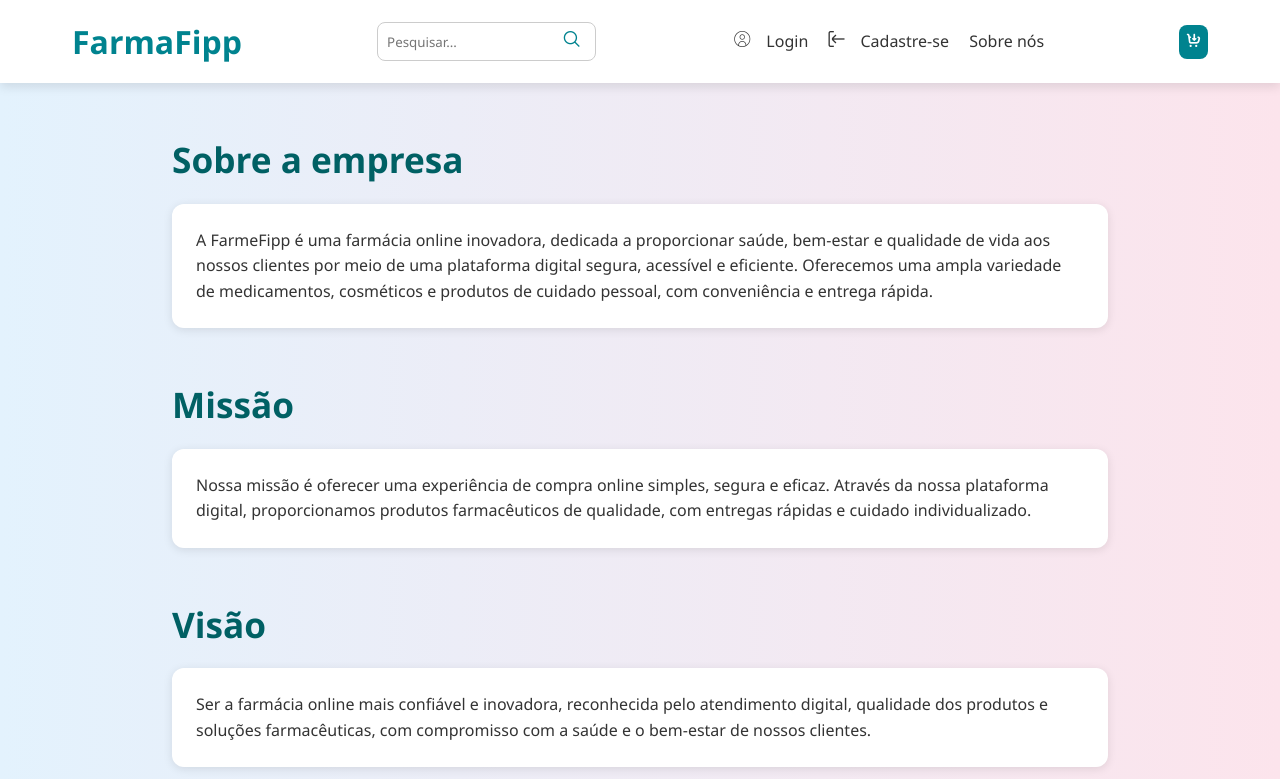
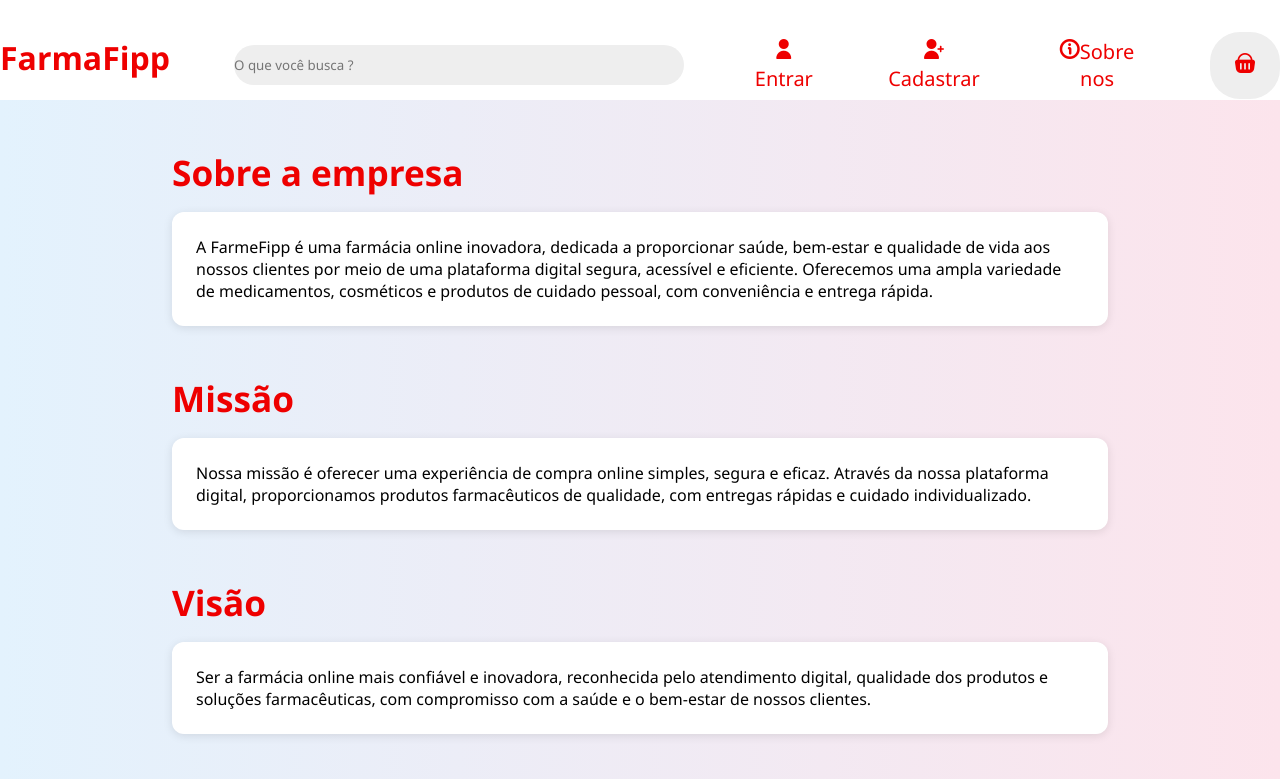
Before and after one commit to ryan-ggarcia/FarmaFipp, a plain HTML site: page sobre.html in a window 1280 px wide. Shown: the top 779 px of the page. Drawn offline with nearby package versions, Linux system fonts and the light colour scheme.

Commit message:
mudança no sobre

```diff
--- a/sobre.html
+++ b/sobre.html
@@ -4,12 +4,23 @@
 <head>
   <meta charset="UTF-8">
   <meta name="viewport" content="width=device-width, initial-scale=1.0">
-  <link rel="stylesheet" href="https://cdn-uicons.flaticon.com/2.6.0/uicons-bold-rounded/css/uicons-bold-rounded.css">
-  <link rel="stylesheet" href="https://cdn-uicons.flaticon.com/2.6.0/uicons-regular-straight/css/uicons-regular-straight.css">
-  <link rel="stylesheet" href="https://cdn-uicons.flaticon.com/2.6.0/uicons-thin-rounded/css/uicons-thin-rounded.css">
-  <link rel="stylesheet" href="https://cdnjs.cloudflare.com/ajax/libs/font-awesome/6.4.0/css/all.min.css">
+  <link rel='stylesheet'
+        href='https://cdn-uicons.flaticon.com/3.0.0/uicons-solid-rounded/css/uicons-solid-rounded.css'>
+    <link rel='stylesheet'
+        href='https://cdn-uicons.flaticon.com/3.0.0/uicons-solid-rounded/css/uicons-solid-rounded.css'>
+    <link rel='stylesheet'
+        href='https://cdn-uicons.flaticon.com/3.0.0/uicons-solid-rounded/css/uicons-solid-rounded.css'>
+    <link rel='stylesheet' href='https://cdn-uicons.flaticon.com/3.0.0/uicons-bold-rounded/css/uicons-bold-rounded.css'>
+
   <title>Sobre nós - FarmaFipp</title>
   <style>
+    :root {
+    --primary-color: #1E2EDE;
+    --azul: #00bbf9;
+    --secundary-color: #ee0000;
+    --button-color: #d3d3d3;
+    --textProd: #505050;
+}
     * {
       margin: 0;
       padding: 0;
@@ -18,85 +29,104 @@
     }
 
 body {
-      background: linear-gradient(to right, #e3f2fd, #fce4ec);
-      color: #333;
-      line-height: 1.6;
-      scroll-behavior: smooth;
+    font-family: 'trebuchet MS';
+    box-sizing: border-box;
+    margin: 0;
+    padding: 0;
+     background: linear-gradient(to right,#e3f2fd,#fce4ec);
 }
 
-    header {
-      background: white;
-      box-shadow: 0 4px 10px rgba(0, 0, 0, 0.1);
-      position: sticky;
-      top: 0;
-      z-index: 1000;
+#header-index{
+    display: flex;
+    flex-direction: row;
+    justify-content: space-around;
+    align-items: center;
+    height: 100px;
+    width: 100%;
+    z-index: 5;
+    background-color: #fff;
+}
+
+.logo a {
+    font-size: 2rem;
+    font-weight: 800;
+    cursor: pointer;
+    text-decoration: none;
+    color: var(--secundary-color);
 }
 
 nav {
     display: flex;
-      justify-content: space-between;
+    flex-direction: row;
+    gap: 4rem;
     align-items: center;
-      padding: 1rem 2rem;
-      flex-wrap: wrap;
-      max-width: 1200px;
-      margin: auto;
+    text-align: center;
+    margin-top: 15px;
 }
 
-    .logo a {
-      color: #00838f;
-      font-size: 2rem;
-      font-weight: bold;
-      text-decoration: none;
-      transition: color 0.3s;
+.pesquisa {
+    display: flex;
+    align-items: center;
 }
 
-    .logo a:hover {
-      color: #006064;
-    }
-
-    .pesquisa input[type="search"] {
-      padding: 0.6rem;
-      border: 1px solid #ccc;
-      border-radius: 8px;
+.pesquisa input {
+    height: 40px;
+    width: 450px;
+    border-radius: 20px;
+    border: none;
+    background-color: #eee;
     outline: none;
 }
 
-    .iconPes {
-      margin-left: -2rem;
-      cursor: pointer;
-      color: #00838f;
+.pesquisa input:focus {
+    background-color: #d3d3d3;
+    border: #666 1px solid;
 }
 
-    .link a, .link i {
-      margin-left: 1rem;
-      color: #333;
+nav a {
     text-decoration: none;
-      font-size: 1rem;
-      transition: color 0.3s;
+    color: var(--secundary-color);
+    font-size: 20px;
+    cursor: pointer;
+    position: relative;
 }
 
-    .link a:hover, .link i:hover {
-      color: #00838f;
+nav a::after {
+    content: '';
+    position: absolute;
+    top: 1;
+    left: 0;
+    bottom: 0;
+    width: 0px;
+    height: 2px;
+    background-color: var(--secundary-color);
+    transition: width 0.6s ease;
 }
 
-    .carrinho button {
-      background: #00838f;
-      border: none;
-      padding: 0.5rem;
-      border-radius: 8px;
-      color: white;
-      cursor: pointer;
-      transition: background 0.3s;
+nav a:hover::after {
+    width: 100px;
 }
 
-    .carrinho button:hover {
-      background: #006064;
+.btn-carrinho {
+    padding: 20px 25px;
+    border-radius: 30px;
+    border: none;
+    background-color: #eee;
+    transition: background-color ease 0.1s;
+}
+.btn-carrinho i{
+    font-size: 20px;
+    color: var(--secundary-color);
+}
+.btn-carrinho:hover {
+    background-color: #ddd;
 }
 
     main {
       padding: 3rem 2rem;
       max-width: 1000px;
       margin: auto;
+
     }
 
     section {
@@ -113,7 +143,7 @@
 
     .h1 h1 {
       font-size: 2.2rem;
-      color: #006064;
+      color: #ee0000;
       margin-bottom: 1rem;
     }
 
@@ -195,19 +225,26 @@
       <div class="logo">
         <a href="index.html">FarmaFipp</a>
       </div>
+      <nav>
             <div class="pesquisa">
-        <form id="form-pesquisa">
-          <input type="search" placeholder="Pesquisar..." id="campo-pesquisa">
-          <i class="iconPes fi fi-rs-search"></i>
-        </form>
+                <input type="search" placeholder="O que você busca ?">
+                <div class="icon-search">
+
                 </div>
-      <div class="link">
-        <i class="fi fi-tr-circle-user"></i><a href="login.html" target="_blank">Login</a>
-        <i class="fi fi-rs-enter"></i><a href="cad.html" target="_blank">Cadastre-se</a>
-        <a href="sobre.html">Sobre nós</a>
             </div>
-      <div class="carrinho">
-        <button><i class="fi fi-br-cart-arrow-down"></i></button>
+            <div class="btn-link">
+                <a href="login.html"><i class="fi fi-sr-user"></i> Entrar</a>
+            </div>
+            <div class="btn-link">
+                <a href="cadastro.html"><i class="fi fi-sr-user-add"></i> Cadastrar</a>
+            </div>
+            <div class="btn-link">
+                <a href="sobre.html"><i class="fi fi-br-info"></i>Sobre nos</a>
+            </div>
+            <div class="bnt-link">
+                <button class="btn-carrinho">
+                    <i class="fi fi-sr-shopping-basket"></i>
+                </button>
             </div>
         </nav>
   </header>
```
Lines whose indentation alone changed are shown as unchanged.
